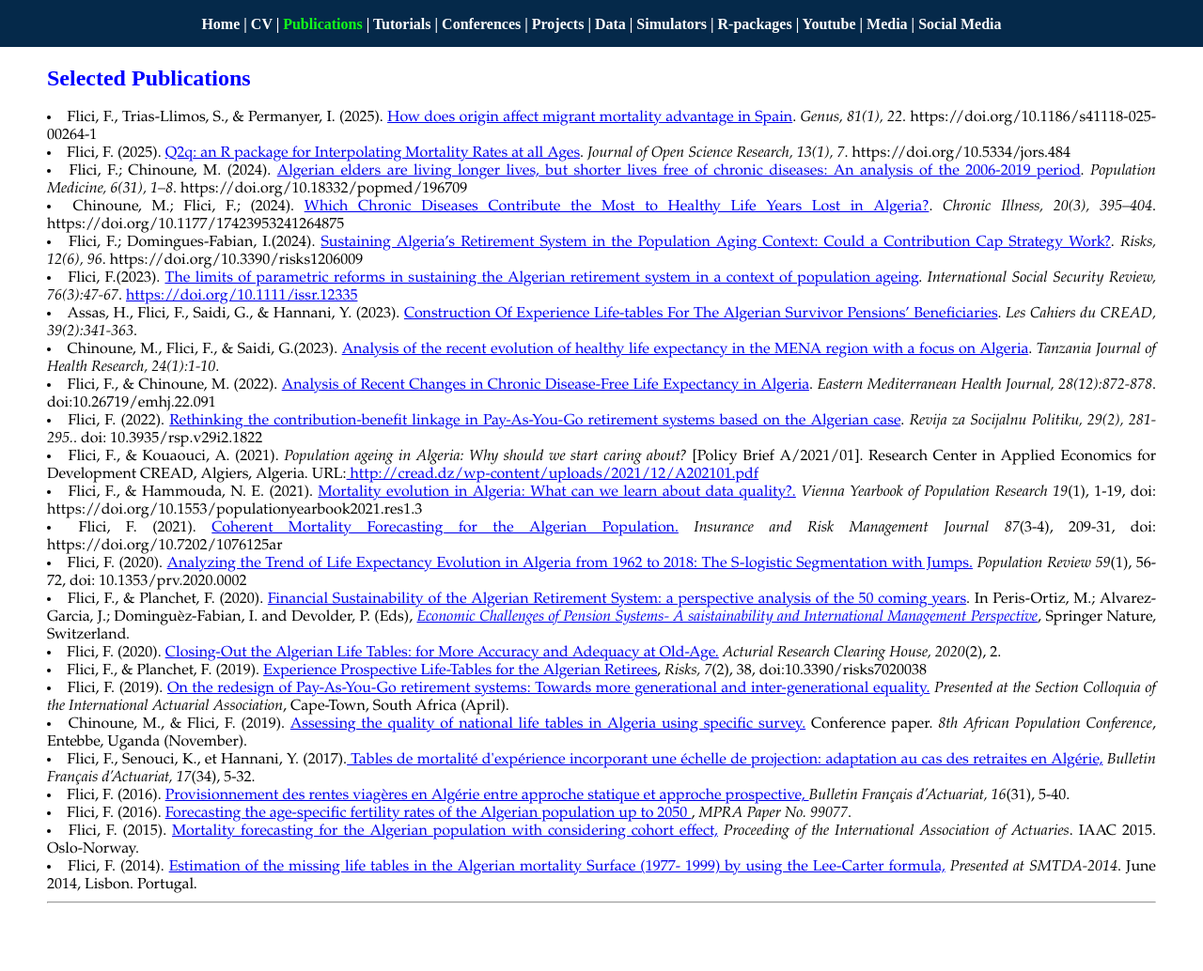
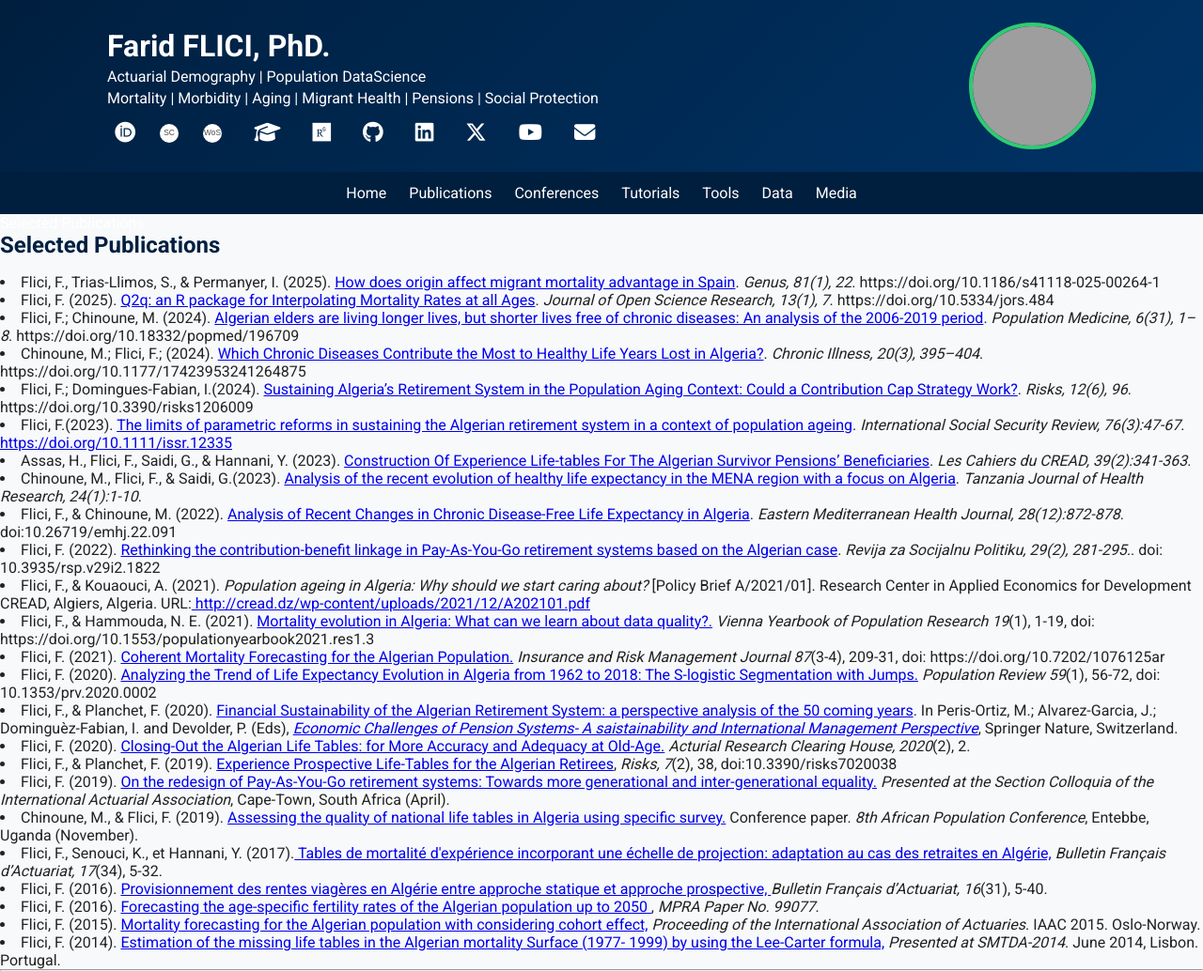
Before and after one commit to Farid-FLICI/farid-flici.github.io, a Jekyll site: the page pub.html, which Jekyll copies as it is, in a window 1280 px wide and 1034 px high. Shown: the whole window at 94% size. Built offline with Jekyll 4.4.1, drawn with Linux system fonts in a browser that asks for light colours; grey boxes are pictures that could not be loaded.

Commit message:
Update pub.html

```diff
--- a/pub.html
+++ b/pub.html
@@ -1,8 +1,9 @@
-<html>
-
+<!DOCTYPE html>
+<html lang="en">
 <head>
-
-<title>Farid FLICI</title>
+<meta charset="UTF-8">
+<meta name="viewport" content="width=device-width, initial-scale=1.0">
+<title>Farid Flici</title>
 
 <!-- Google tag (gtag.js) -->
 <script async src="https://www.googletagmanager.com/gtag/js?id=G-SYG7V4ZKEK"></script>
@@ -10,98 +11,144 @@
   window.dataLayer = window.dataLayer || [];
   function gtag(){dataLayer.push(arguments);}
   gtag('js', new Date());
-
   gtag('config', 'G-SYG7V4ZKEK');
 </script>
+<link href="https://fonts.googleapis.com/css2?family=Roboto:wght@300;400;500;700&display=swap" rel="stylesheet">
+<link rel="stylesheet" href="https://cdnjs.cloudflare.com/ajax/libs/font-awesome/6.5.0/css/all.min.css">
 
 <style>
-
-p {font-family:Palatino Linotype;
-  font-size:110%;
-  text-align:justify}
-
-li { font-family:Palatino Linotype;
-     font-size:100%;
-     text-align:justify}
-
-td  {text-align:center}
-
-h2 {color:blue;
-    font-family:Century Gothic;
-    text-align:left}
-
-.zoomA {
-        width: 200px;
-        height: auto;
-        /* ease | ease-in | ease-out | linear */
-        transition: transform ease-in-out 0.3s;
-      }
-      .zoomA:hover {
-        transform: scale(2.5);
-      }
-
-h3 {
-  margin: 10px 0 5px;
-  text-align:left
+:root {
+  --primary:#001f3f;
+  --green:#2ecc71;
+  --light:#f7f9fb;
+  --white:#ffffff;
+  --shadow:0 8px 25px rgba(0,0,0,0.08);
 }
 
-.topnav {
-  overflow: hidden;
-  position: fixed;
-  top: 0;
-  left:0;
-  width: 100%;
-  background-color: #05294a;
-  height:50px;
+*{margin:0;padding:0;box-sizing:border-box;}
+
+ body{  font-family:'Roboto',sans-serif;  background:var(--light);  color:#222;}
+.container{  max-width:1100px;  margin:auto;  padding:0 1.5rem;}
+ header{   background: linear-gradient(135deg, #001f3f 0%, #003366 100%);  color:white;  padding:1.5rem 0;}
+.hero{  display:flex;  flex-wrap:wrap;  align-items:center;  justify-content:space-between;  gap:1.5rem;}
+.hero-text{  max-width:700px;}
+.hero-text h1{  font-size:2rem;}
+.subtitle{  margin:0.25rem 0;}
+.tagline{  margin:1rem 0;  opacity:0.9;}
+.quick-links a{  color:white;  margin-right:1rem;  text-decoration:none;}
+.quick-links a:hover{  color:var(--green);}
+.hero img{  width:135px;  height:135px;  border-radius:50%;  border:4px solid var(--green);}
+.social-icons {  display: flex;  align-items: center;  gap: 14px;  /* spacing between icons */  flex-wrap: wrap; /* optional: wrap on small screens */ margin-top: 1rem;}
+.social-icons a {  display: inline-flex;   align-items: center;  justify-content: center;  font-size: 1.4rem;  margin-right: 12px;  color: white;  /* default = white */  transition: all 0.3s ease;  text-decoration: none;}
+
+/* Hover colors */
+.social-icons a.orcid:hover {  color: #a6ce39;}
+.icon-svg{  width:20px;  height:20px;  fill:white;  transition:0.3s;}
+.social-icons a.scopus:hover .icon-svg{  fill:#f36f21;}
+.social-icons a.wos:hover .icon-svg{  fill:#8f3a84;}
+.social-icons a.scholar:hover {  color: #4285F4;}
+.social-icons a.rg:hover {  color: #00ccbb;}
+.social-icons a.github:hover {  color: #333;}
+.social-icons a.linkedin:hover {  color: #0077b5;}
+.social-icons a.twitter:hover {  color: #000000; /* X style */}
+.social-icons a.youtube:hover  { color: #cd201f; }
+.icon {  color: white;  font-size: 1.3rem;  margin: 0 0.5rem;  transition: 0.3s;  text-decoration: none;}
+.icon.email:hover {  color: #e74c3c; /* red tone */}
+.social-icons a:hover {  transform: translateY(-2px) scale(1.1);}
+
+/* NAV */
+nav{  position:sticky;  top:0;  background:var(--primary);  padding:0.8rem;  display:flex;  justify-content:center;  gap:1.5rem;  z-index:1000;}
+nav a{  color:white;  text-decoration:none;}
+nav a:hover{  color:var(--green);}
+section{  margin:2rem 0;}
+h2{  color:var(--primary);  margin-bottom:1rem;}
+
+.grid{  display:grid;  grid-template-columns:repeat(auto-fit,minmax(250px,1fr));  gap:1.5rem;}
+.card{  background:white;  padding:1.5rem;  border-radius:12px;  box-shadow:var(--shadow);  transition:0.3s;}
+.card:hover{  transform:translateY(-5px);}
+.two-col{  display:grid;  grid-template-columns:1fr 1fr;  gap:2rem;}
+
+@media(max-width:768px){  .hero{flex-direction:column;text-align:center;}  .two-col{grid-template-columns:1fr;}}
+footer{  background:var(--primary);  color:white;  text-align:center;  padding:2rem;  margin-top:3rem;}
+
+ .research-block{  display:grid;  grid-template-columns: 2fr 1fr;  gap:2rem;  align-items:center;  margin-bottom:2.5rem;}
+ .research-block.reverse{  grid-template-columns: 1fr 2fr;}
+ .research-text p{  margin-bottom:1rem;}
+ .research-plot img{  width:100%;  border-radius:10px;  box-shadow:var(--shadow);}
+
+/* SECTION BACKGROUND ALT */
+.alt-bg{  background:var(--white);  padding:2rem;  border-radius:12px;}
+
+/* BUTTONS */
+.btn{  display:inline-block;  margin-top:1rem;  margin-right:0.8rem;  padding:0.5rem 1rem;  background:var(--primary);  color:white;  text-decoration:none;  border-radius:6px;  font-size:0.9rem;}
+.btn:hover{  background:var(--green);  color:black;}
+
+/* ROLE CARDS */
+.roles{  display:grid;  grid-template-columns:repeat(auto-fit,minmax(220px,1fr));  gap:1.5rem;}
+.role-card{  background:white;  padding:1.5rem;  border-radius:12px;  box-shadow:var(--shadow);  text-align:center;}
+.role-card h3{  margin-bottom:0.5rem;  color:var(--primary);}
+
+@media(max-width:768px){  .research-block,  .research-block.reverse{    grid-template-columns:1fr;  }}
+</style>
+</style>
+
+</head>
+
+<body>
+
+<header>
+<div class="container hero">
+<div class="hero-text">
+<h1>Farid FLICI, PhD.</h1>
+<p class="subtitle">Actuarial Demography | Population DataScience</p>
+<div>
+<p class="subtitle"> Mortality | Morbidity | Aging | Migrant Health | Pensions | Social Protection</p>
+</div>
+
+<div class="social-icons">
+<a href="https://orcid.org/0000-0002-1954-2120" target="_blank" class="icon orcid">                                           <i class="fab fa-orcid"></i>          </a>
+<a href="https://www.scopus.com/authid/detail.uri?authorId=57209236573" target="_blank" class="scopus">  <svg viewBox="2 2 24 24" class="icon-svg">
+    <circle cx="14" cy="14" r="12"></circle> <text x="14" y="16" text-anchor="middle" font-size="10" font-family="Arial" fill="#4d4d4d">SC</text>  </svg>            </a>
+<a href="https://www.webofscience.com/wos/author/record/AAC-3268-2019"    target="_blank"    class="wos">    <svg viewBox="2 2 24 24" class="icon-svg">
+    <circle cx="14" cy="14" r="12"></circle> <text x="14" y="16" text-anchor="middle" font-size="10" font-family="Arial" fill="#4d4d4d">WoS</text>  </svg>            </a>
+<a href="https://scholar.google.fr/citations?hl=fr&user=czeu-dwAAAAJ&view_op=list_works" target="_blank" class="icon scholar"> <i class="fas fa-graduation-cap"></i>  </a>
+<a href="https://www.researchgate.net/profile/Farid-Flici" target="_blank" class="icon rg">                                    <i class="fab fa-researchgate"></i>    </a>
+<a href="https://github.com/Farid-FLICI" target="_blank" class="icon github">                                                  <i class="fab fa-github"></i>          </a>
+<a href="https://www.linkedin.com/in/farid-flici-659a7625" target="_blank" class="icon linkedin">                              <i class="fab fa-linkedin"></i>        </a>
+<a href="https://twitter.com/Farid_FLICI" target="_blank" class="icon twitter">                                                <i class="fab fa-x-twitter"></i>       </a>
+<a href="https://www.youtube.com/@faridflici9337" target="_blank" class="icon youtube">                                        <i class="fab fa-youtube"></i>         </a>
+<a href="#" class="icon email" onclick="copyEmail(event)" id="emailIcon" title="Copy email">
+  <i class="fas fa-envelope"></i></a>
+<span id="copyMsg" style="display:none; color:white; margin-left:10px;">  Copied!</span>
+
+<script>
+function copyEmail(e) {
+  e.preventDefault();
+  const email = "farid.flici@gmail.com";
+  navigator.clipboard.writeText(email).then(() => {
+    const msg = document.getElementById("copyMsg");
+    msg.style.display = "inline";
+    setTimeout(() => {
+      msg.style.display = "none";
+    }, 1500);
+  });
 }
+</script></div>
 
-  .a {color: #ffffff; text-decoration: none;   }
-  .b {color: #12ff1a; text-decoration: none;   }
-.topnav_a {
-  float: center;
-  color: #ffffff;
-  text-align: center;
-  padding: 1px 1px;
-  text-decoration: none;
-  font-size: 16px;
-  display: block;
-}
+</div>
+<img src="https://raw.githubusercontent.com/Farid-FLICI/farid-flici.github.io/y/picff2.png">
+</div>
+</header>
 
-</style>
-</head>
- <body font-family: 'Roboto', sans-serif;  color: #fff; style="margin-top: 5px; margin-left: 50px; margin-right: 50px;">
-
-<b>
-<div class="topnav">
-<div class="topnav_a">
-<p style="text-align:center; font-size:100%;font-family:Century Gothic; color:#ffffff; ">
-<a  href="./index.html" class="a" > Home</a>
-<a> |  </a>
-<a  href="./cv.html" class="a" > CV </a>
-<a> |  </a>
-<a  href="./pub.html" class="b"> Publications</a>
-<a> |  </a>
-<a  href="./tuto.html" class="a">Tutorials</a>
-<a> |  </a>
-<a  href="./conf.html" class="a" >Conferences</a>
-<a> |  </a>
-<a  href="./proj.html" class="a" >Projects</a>
-<a> |  </a>
-<a  href="./data.html" class="a" >Data</a>
-<a> |  </a>
-<a  href="./pps.html" class="a" >Simulators</a>
-<a> |  </a>
-<a  href="./rpkg.html" class="a" >R-packages</a>
-<a> |  </a>
-<a  href="./yout.html" class="a">Youtube</a>
-<a> |  </a>
-<a  href="./med.html" class="a">Media</a>
-<a> |  </a>
-<a  href="./soc.html" class="a">Social Media</a>
-   </p></div></div>
-   </b>
-
-<hr>
+<nav>
+<a href="./index2.html">Home</a>
+<a href="./pub2.html">Publications</a>
+<a href="./conf2.html">Conferences</a>
+<a href="./tutorial2.html">Tutorials</a>
+<a href="./tools2.html">Tools</a>
+<a href="./data2.html">Data</a>
+<a href="./media2">Media</a>
+</nav>
 
 <p style="color:white"> Selected Publications </p>
 <h2 id="pub"> Selected Publications </h2>
```
